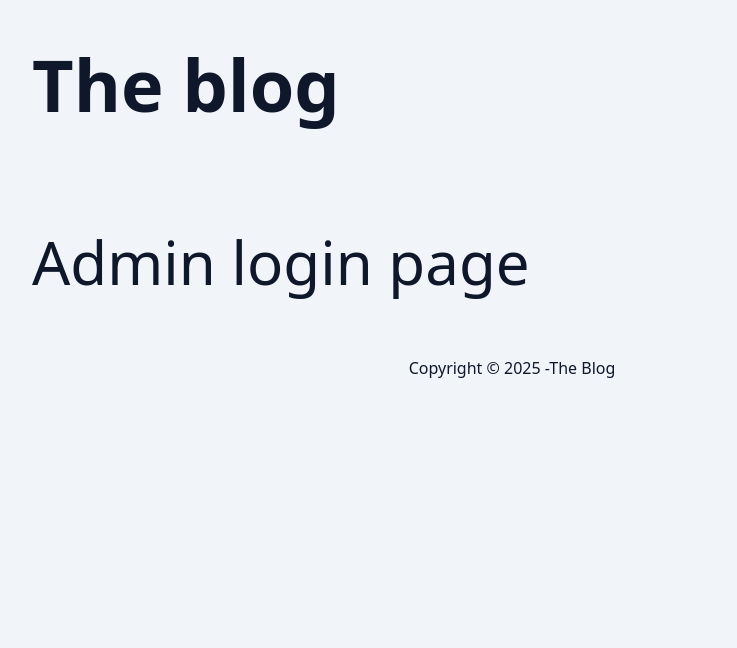
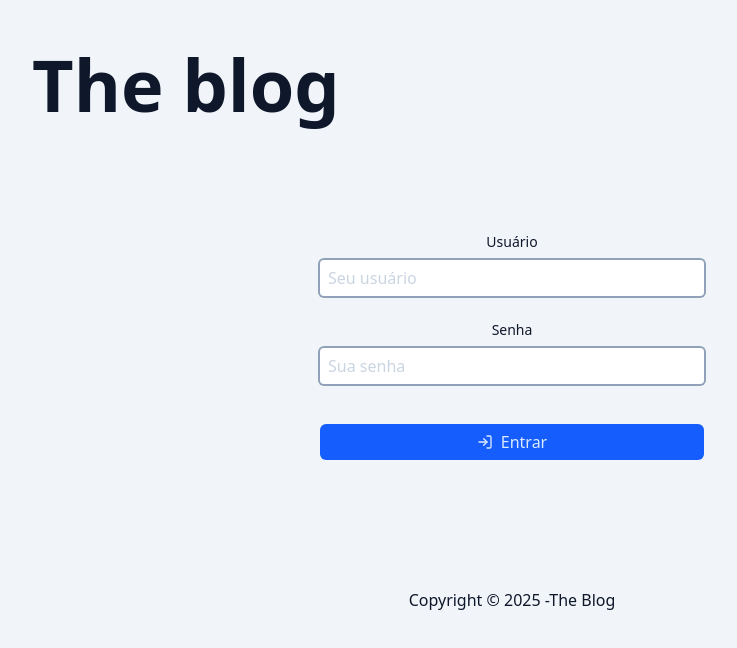
Before and after one commit to joaocarlos-dev/blog-project, a Next.js app: page /admin/login in a window 1280 px wide. Shown: the top 648 px of the page, without its empty margins (128-865 px from the left). Built offline with nearby package versions, Linux system fonts and the light colour scheme.

Commit message:
feat: implement login and logout actions; create LoginForm component for user authentication

```diff
--- /dev/null
+++ b/src/actions/login/login-action.ts
@@ -0,0 +1,17 @@
+"use server";
+
+import { AsyncDelay } from "@/utils/async-delay";
+
+type loginActionState = {
+  username: string;
+  error: string;
+};
+
+export async function loginAction(state: loginActionState, formdata: FormData) {
+  await AsyncDelay(2000); // Manter para atrasar brute force
+
+  return {
+    username: "",
+    error: "",
+  };
+}
--- /dev/null
+++ b/src/actions/login/logout-action.ts
@@ -0,0 +1,7 @@
+"use server";
+
+import { AsyncDelay } from "@/utils/async-delay";
+
+export async function logoutAction() {
+  await AsyncDelay(2000); // Manter para atrasar brute force
+}
--- a/src/app/admin/login/page.tsx
+++ b/src/app/admin/login/page.tsx
@@ -1,5 +1,7 @@
+import { LoginForm } from "@/components/Admin/LoginForm";
+
 export const dynamic = "force-dynamic";
 
 export default async function AdminLoginPage() {
-  return <div className="py-16 text-6xl">Admin login page</div>;
+  return <LoginForm />;
 }
--- /dev/null
+++ b/src/components/Admin/LoginForm/index.tsx
@@ -0,0 +1,59 @@
+"use client";
+
+import { loginAction } from "@/actions/login/login-action";
+import { InputText } from "@/components/Admin/InputText";
+import { Button } from "@/components/Button";
+import clsx from "clsx";
+import { LogInIcon } from "lucide-react";
+import { useActionState, useEffect } from "react";
+import { toast } from "react-toastify";
+
+export function LoginForm() {
+  const initialState = {
+    username: "",
+    error: "",
+  };
+  const [state, action, isPending] = useActionState(loginAction, initialState);
+
+  useEffect(() => {
+    if (state.error) {
+      toast.dismiss();
+      toast.error(state.error);
+    }
+  });
+
+  return (
+    <div
+      className={clsx(
+        "flex items-center justify-center",
+        "text-center max-w-sm mt-16 mb-32 mx-auto"
+      )}
+    >
+      <form action={action} className="flex-1 flex flex-col gap-6">
+        <InputText
+          type="text"
+          name="username"
+          labelText="Usuário"
+          placeholder="Seu usuário"
+          disabled={isPending}
+          defaultValue={state.username}
+        />
+
+        <InputText
+          type="password"
+          name="password"
+          labelText="Senha"
+          placeholder="Sua senha"
+          disabled={isPending}
+        />
+
+        <Button disabled={isPending} type="submit" className="mt-4">
+          <LogInIcon />
+          Entrar
+        </Button>
+
+        {!!state.error && <p className="text-red-600">{state.error}</p>}
+      </form>
+    </div>
+  );
+}
--- a/src/components/Admin/imageUploader/index.tsx
+++ b/src/components/Admin/imageUploader/index.tsx
@@ -44,7 +44,7 @@
       Number(process.env.NEXT_PUBLIC_IMAGE_UPLOAD_MAX_SIZE) || 921600;
 
     if (file.size > uploadMaxSize) {
-      const readableMaxSize = uploadMaxSize / 1024;
+      const readableMaxSize = (uploadMaxSize / 1024).toFixed(2);
 
       toast.error(`Imagem muito grande. Max: ${readableMaxSize}KB`);
 
--- a/src/lib/constants.ts
+++ /dev/null
@@ -1,4 +0,0 @@
-export const SIMULATE_WAIT_IN_MS = 0;
-export const IMAGE_UPLOAD_MAX_SIZE = 921600;
-export const IMAGE_UPLOAD_DIRECTORY = "uploads";
-export const IMAGE_SERVER_URL = "http://localhost:3000/uploads";
```
